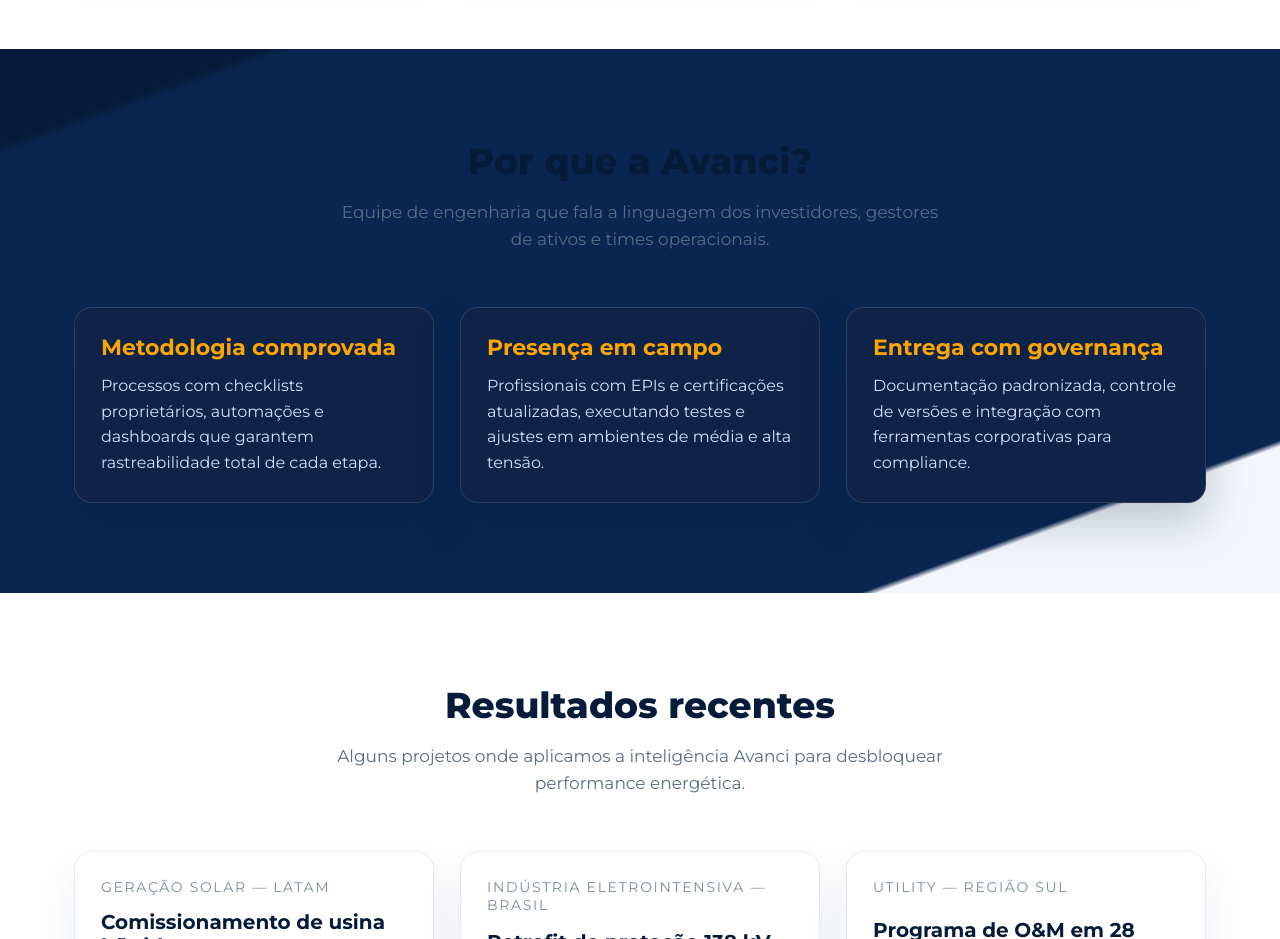
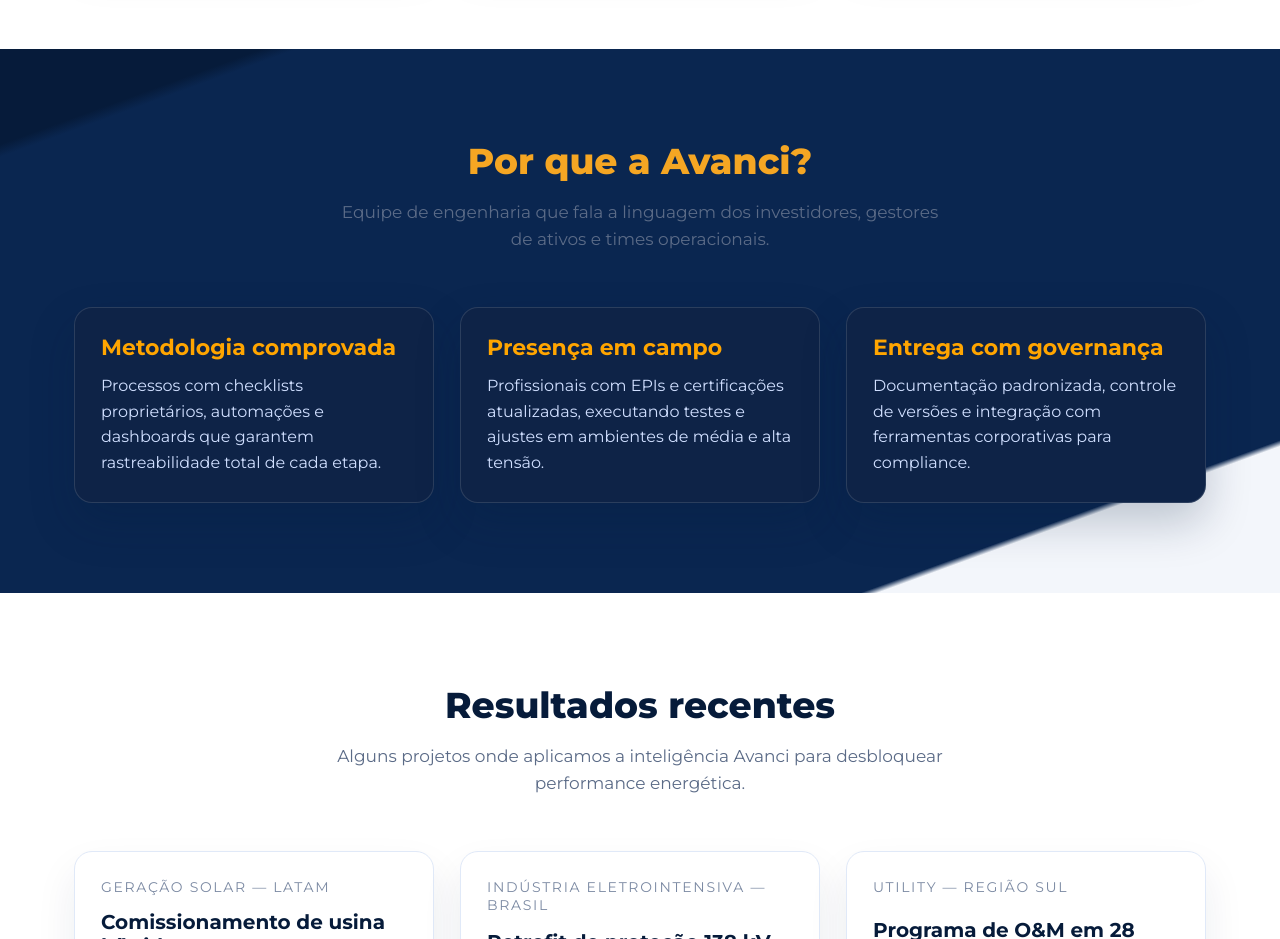
Before and after one commit to AvanciConsultoria/Site, a plain HTML site: page index.html in a window 1280 px wide. Shown: the part 2140-3079 px from the top of the page. Drawn offline with Linux system fonts and the light colour scheme.

Commit message:
Update index.html

```diff
--- a/index.html
+++ b/index.html
@@ -592,7 +592,7 @@
     <section id="diferenciais">
       <div class="container">
         <div class="section-heading">
-          <h2 class="section-title">Por que a Avanci?</h2>
+          <h2 class="section-title" style="color:var(--orange);">Por que a Avanci?</h2>
           <p class="section-sub">Equipe de engenharia que fala a linguagem dos investidores, gestores de ativos e times operacionais.</p>
         </div>
 
```
